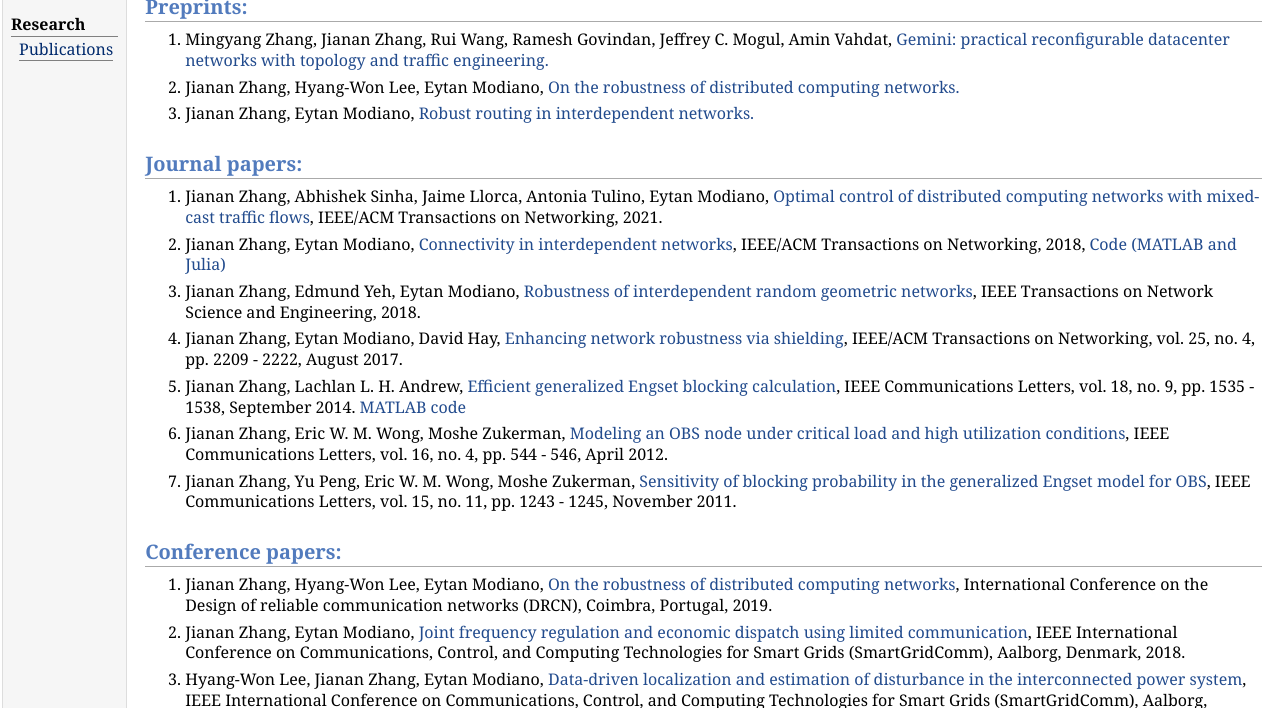
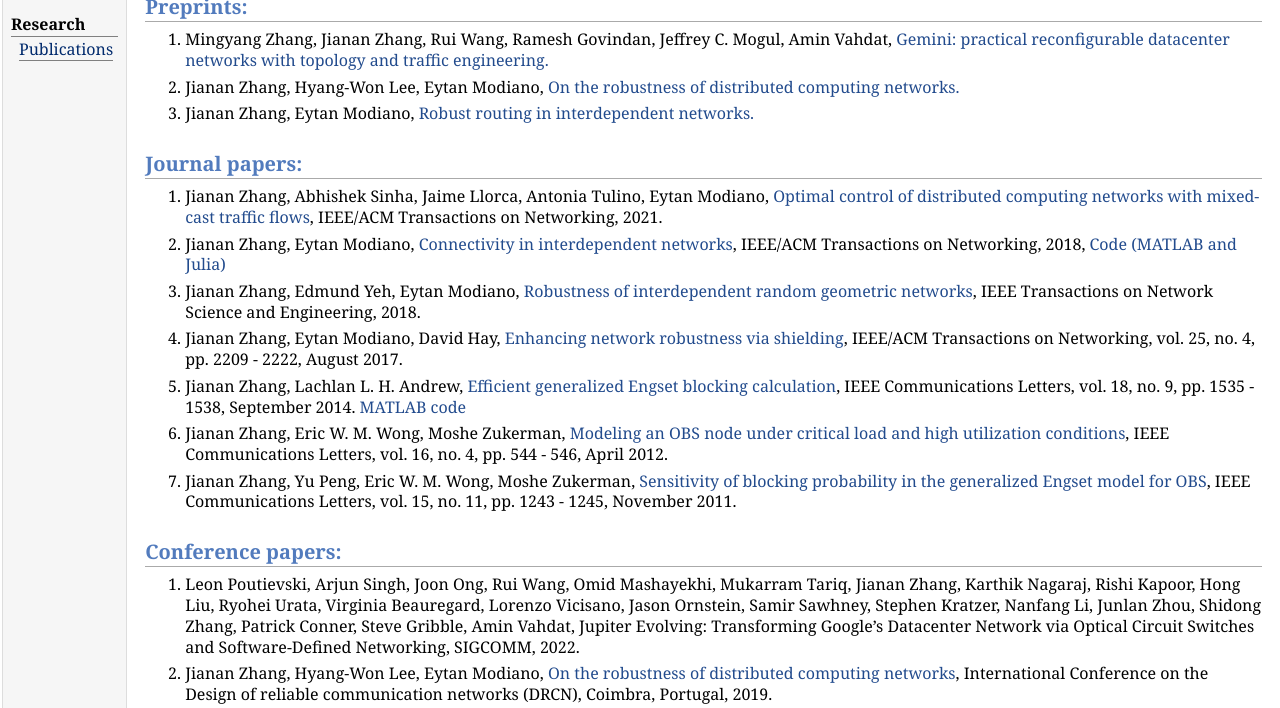
Before and after one commit to jianan-z/jianan-z.github.io, a plain HTML site: page research.html in a window 1280 px wide. Shown: the part 79-787 px from the top of the page. Drawn offline with Linux system fonts and the light colour scheme.

Commit message:
Update research.html

```diff
--- a/research.html
+++ b/research.html
@@ -49,6 +49,12 @@
 </ol>
 <h2>Conference papers:</h2>
 <ol>
+<li><p>Leon Poutievski, Arjun Singh, Joon Ong, Rui Wang, Omid Mashayekhi, Mukarram Tariq, Jianan Zhang, Karthik Nagaraj,
+  Rishi Kapoor, Hong Liu, Ryohei Urata, Virginia Beauregard, Lorenzo Vicisano, Jason Ornstein,
+  Samir Sawhney, Stephen Kratzer, Nanfang Li, Junlan Zhou, Shidong Zhang, Patrick Conner,
+  Steve Gribble, Amin Vahdat, Jupiter Evolving: Transforming Google’s Datacenter Network via Optical Circuit Switches and Software-Defined
+  Networking, SIGCOMM, 2022.</p>
+</li>
 <li><p>Jianan Zhang, Hyang-Won Lee, Eytan Modiano, <a href="papers/interdiction.pdf">On the robustness of distributed computing networks</a>, International Conference on the Design of reliable communication networks (DRCN), Coimbra, Portugal, 2019.</p>
 </li>
 <li><p>Jianan Zhang, Eytan Modiano, <a href="https://arxiv.org/abs/1805.10516">Joint frequency regulation and economic dispatch using limited communication</a>, IEEE International Conference on Communications, Control, and Computing Technologies for Smart Grids (SmartGridComm), Aalborg, Denmark, 2018.</p>
```
